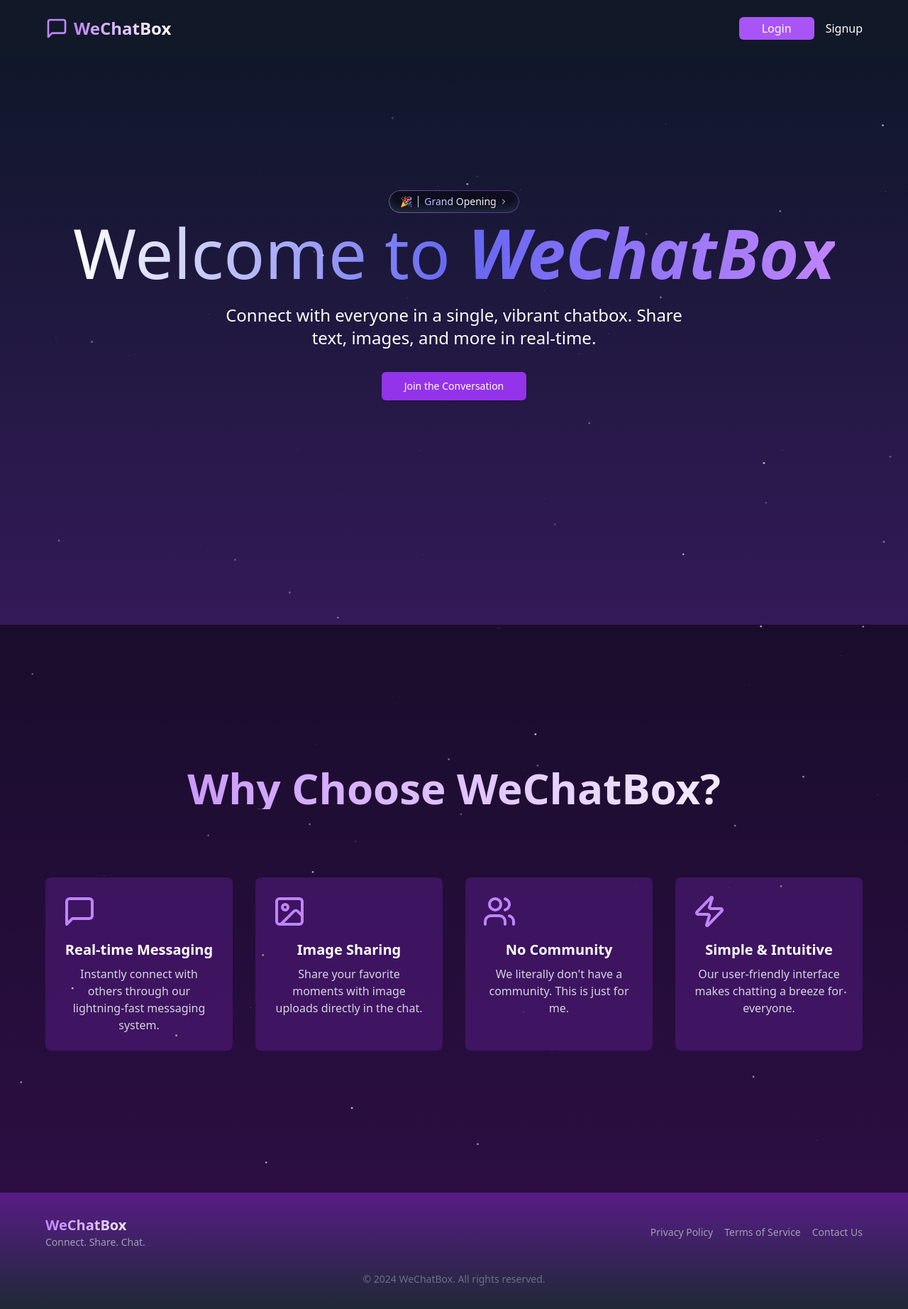
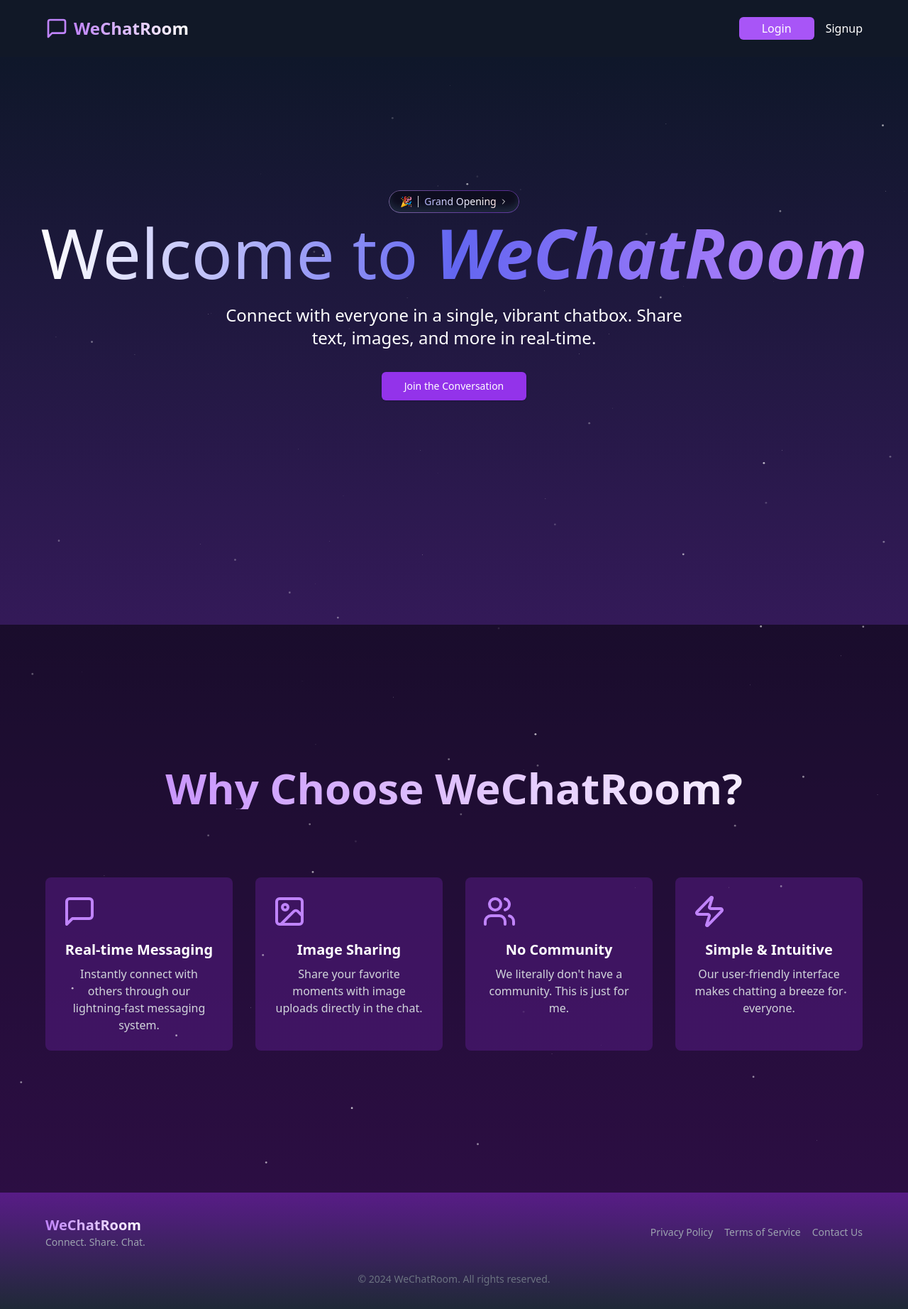
Before and after one commit to DeeLaw-01/DatabaseSystemProject, a React (Vite) app in the folder client/: page / in a window 1280 px wide. Shown: the whole page at 71% size. Built offline with nearby package versions, Linux system fonts and the light colour scheme.

Commit message:
ready for vercel

```diff
--- a/client/src/Components/Features.tsx
+++ b/client/src/Components/Features.tsx
@@ -34,7 +34,7 @@ export default function Features () {
     >
       <div className='max-w-6xl mx-auto'>
         <h2 className='text-5xl md:text-6xl font-bold mb-24 text-center bg-clip-text text-transparent bg-gradient-to-r from-purple-400 to-white'>
-          Why Choose WeChatBox?
+          Why Choose WeChatRoom?
         </h2>
         <div className='grid grid-cols-1 md:grid-cols-2 lg:grid-cols-4 gap-8'>
           {features.map((feature, index) => (
--- a/client/src/Components/Footer.tsx
+++ b/client/src/Components/Footer.tsx
@@ -5,7 +5,7 @@ export default function Footer () {
       <div className='max-w-6xl mx-auto flex flex-col md:flex-row justify-between items-center'>
         <div className='text-center md:text-left mb-4 md:mb-0'>
           <h3 className='text-xl font-semibold bg-clip-text text-transparent bg-gradient-to-r from-purple-400 to-white'>
-            WeChatBox
+            WeChatRoom
           </h3>
           <p className='text-sm text-gray-400'>Connect. Share. Chat.</p>
         </div>
@@ -31,7 +31,7 @@ export default function Footer () {
         </nav>
       </div>
       <div className='mt-8 text-center text-sm text-gray-500'>
-        © {new Date().getFullYear()} WeChatBox. All rights reserved.
+        © {new Date().getFullYear()} WeChatRoom. All rights reserved.
       </div>
     </footer>
   )
--- a/client/src/Components/Header.tsx
+++ b/client/src/Components/Header.tsx
@@ -16,7 +16,7 @@ export default function Header () {
         <Link to='/' className='flex items-center space-x-2'>
           <MessageSquare className='w-8 h-8 text-purple-400' />
           <span className='text-2xl font-bold bg-clip-text text-transparent bg-gradient-to-r from-purple-400 to-white'>
-            WeChatBox
+            WeChatRoom
           </span>
         </Link>
 
--- a/client/src/Components/Hero.tsx
+++ b/client/src/Components/Hero.tsx
@@ -20,7 +20,7 @@ export default function Hero () {
           </AnimatedGradientText>
         </div>
         <h1 className='text-6xl md:text-8xl mb-6 font-light bg-clip-text text-transparent bg-gradient-to-r from-white via-indigo-500 to-purple-400 '>
-          Welcome to <span className='italic font-bold  '>WeChatBox</span>
+          Welcome to <span className='italic font-bold  '>WeChatRoom</span>
         </h1>
         <p className='text-xl md:text-2xl mb-8 max-w-2xl mx-auto'>
           Connect with everyone in a single, vibrant chatbox. Share text,
--- a/client/src/Pages/Authenticate/Login/Login.tsx
+++ b/client/src/Pages/Authenticate/Login/Login.tsx
@@ -25,12 +25,12 @@ export default function Login () {
       <Link to='/' className='flex items-center space-x-2 mb-8'>
         <MessageSquare className='w-8 h-8 text-purple-400' />
         <span className='text-2xl font-bold bg-clip-text text-transparent bg-gradient-to-r from-purple-400 to-white'>
-          WeChatBox
+          WeChatRoom
         </span>
       </Link>
       <div className='w-full max-w-md bg-black bg-opacity-50 p-8 rounded-lg shadow-lg'>
         <h1 className='text-3xl font-bold text-center mb-6 bg-clip-text text-transparent bg-gradient-to-r from-purple-400 to-white'>
-          Login to WeChatBox
+          Login to WeChatRoom
         </h1>
         <form onSubmit={handleSubmit} className='space-y-4'>
           <div>
--- a/client/src/Pages/Authenticate/SignUp/SignUp.tsx
+++ b/client/src/Pages/Authenticate/SignUp/SignUp.tsx
@@ -30,12 +30,12 @@ export default function Signup () {
       <Link to='/' className='flex items-center space-x-2 mb-8'>
         <MessageSquare className='w-8 h-8 text-purple-400' />
         <span className='text-2xl font-bold bg-clip-text text-transparent bg-gradient-to-r from-purple-400 to-white'>
-          WeChatBox
+          WeChatRoom
         </span>
       </Link>
       <div className='w-full max-w-md bg-black bg-opacity-50 p-8 rounded-lg shadow-lg'>
         <h1 className='text-3xl font-bold text-center mb-6 bg-clip-text text-transparent bg-gradient-to-r from-purple-400 to-white'>
-          Sign Up for WeChatBox
+          Sign Up for WeChatRoom
         </h1>
         <form onSubmit={handleSubmit} className='space-y-4'>
           <div>
--- a/client/src/Pages/ChatRoom/ChatRoom.tsx
+++ b/client/src/Pages/ChatRoom/ChatRoom.tsx
@@ -67,7 +67,7 @@ export default function Chatroom () {
         {
           id: 3,
           user: 'Abdullah',
-          text: 'Welcome to WeChatBox!',
+          text: 'Welcome to WeChatRoom!',
           timestamp: '2023-05-20T10:02:00Z'
         }
       ]
@@ -120,7 +120,7 @@ export default function Chatroom () {
           <Link to='/' className='flex items-center space-x-2 mb-6'>
             <MessageSquare className='w-8 h-8 text-purple-400' />
             <span className='text-2xl font-bold bg-clip-text text-transparent bg-gradient-to-r from-purple-400 to-white'>
-              WeChatBox
+              WeChatRoom
             </span>
           </Link>
           <nav className='flex-grow'>
```
Also changed, not shown: client/vercel.json (added), 1 other file (tests, documents, lock files or other folders).
